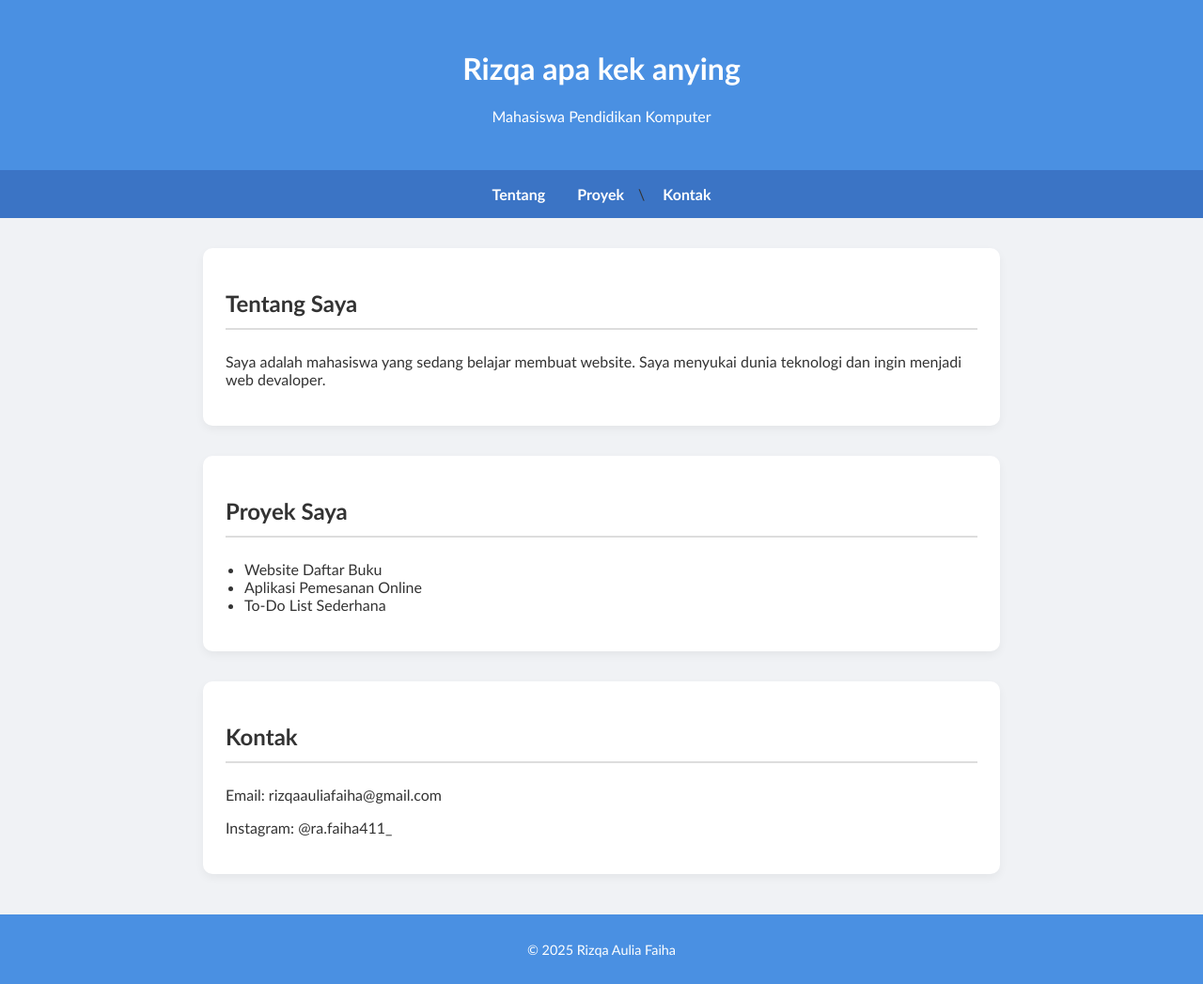
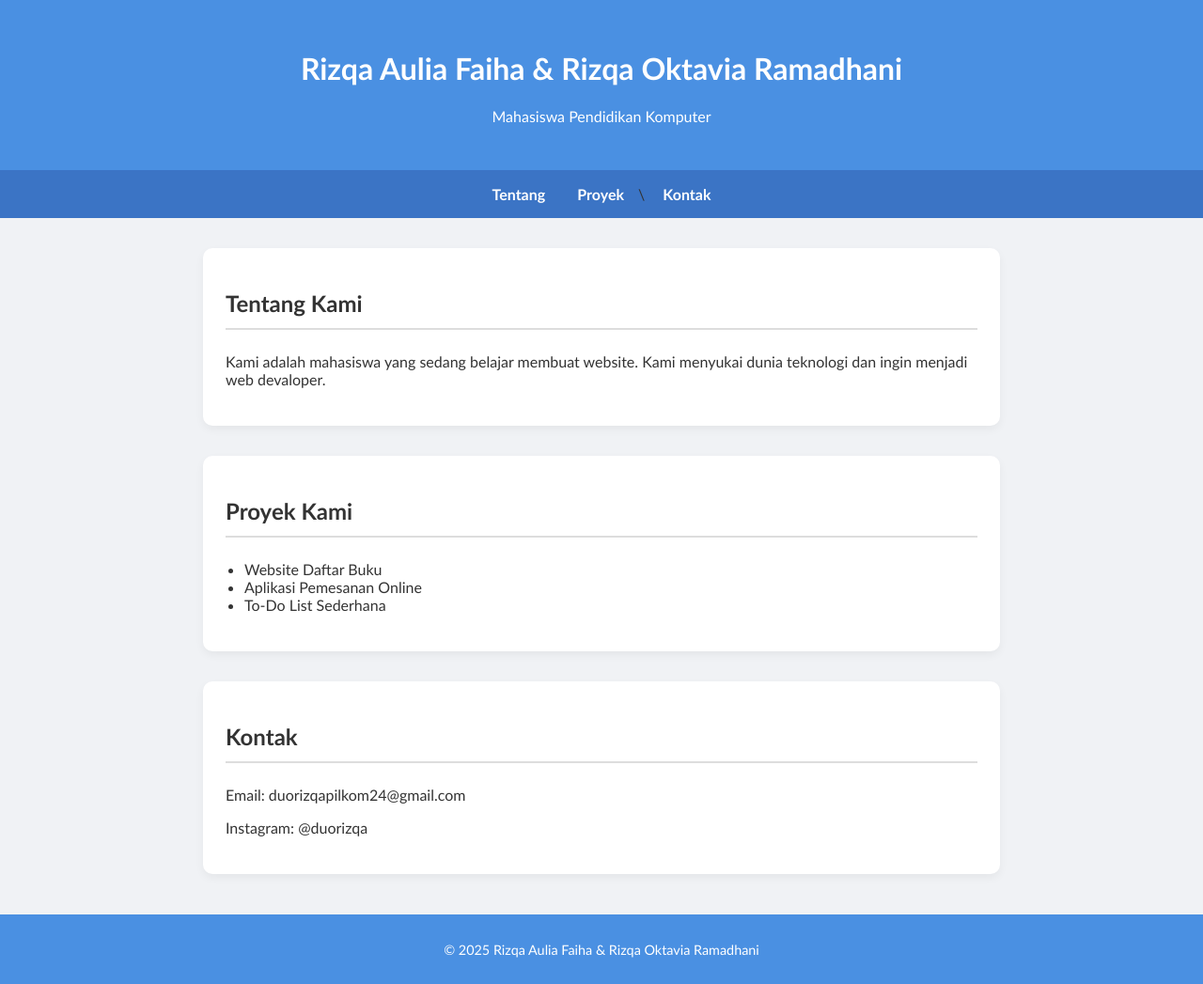
Before and after one commit to rizqa-oktavia-ramadhani01/duorizqa-github.io, a plain HTML site: page index.html in a window 1280 px wide. Shown: the whole page at 94% size. Drawn offline with Linux system fonts and the light colour scheme.

Commit message:
Add files via upload

```diff
--- a/index.html
+++ b/index.html
@@ -8,7 +8,7 @@
 </head>
 <body>
     <header>
-        <h1>Rizqa apa kek anying</h1>
+        <h1>Rizqa Aulia Faiha & Rizqa Oktavia Ramadhani</h1>
         <p>Mahasiswa Pendidikan Komputer</p>
     </header>
 
@@ -19,13 +19,13 @@
     </nav>
 
     <section id="Tentang">
-        <h2>Tentang Saya</h2>
-        <p>Saya adalah mahasiswa yang sedang belajar membuat website.
-            Saya menyukai dunia teknologi dan ingin menjadi web devaloper.</p>
+        <h2>Tentang Kami</h2>
+        <p>Kami adalah mahasiswa yang sedang belajar membuat website.
+           Kami menyukai dunia teknologi dan ingin menjadi web devaloper.</p>
     </section>
 
     <section id="proyek">
-        <h2>Proyek Saya</h2>
+        <h2>Proyek Kami</h2>
         <ul>
             <li>Website Daftar Buku</li>
             <li>Aplikasi Pemesanan Online</li>
@@ -35,12 +35,12 @@
 
     <section id="kontak">
         <h2>Kontak</h2>
-        <p>Email: rizqaauliafaiha@gmail.com</p>
-        <p>Instagram: @ra.faiha411_</p>
+        <p>Email: duorizqapilkom24@gmail.com</p>
+        <p>Instagram: @duorizqa</p>
     </section>
 
     <footer>
-        <p>&copy; 2025 Rizqa Aulia Faiha</p>
+        <p>&copy; 2025 Rizqa Aulia Faiha & Rizqa Oktavia Ramadhani</p>
     </footer>
 </body>
 </html>
```
